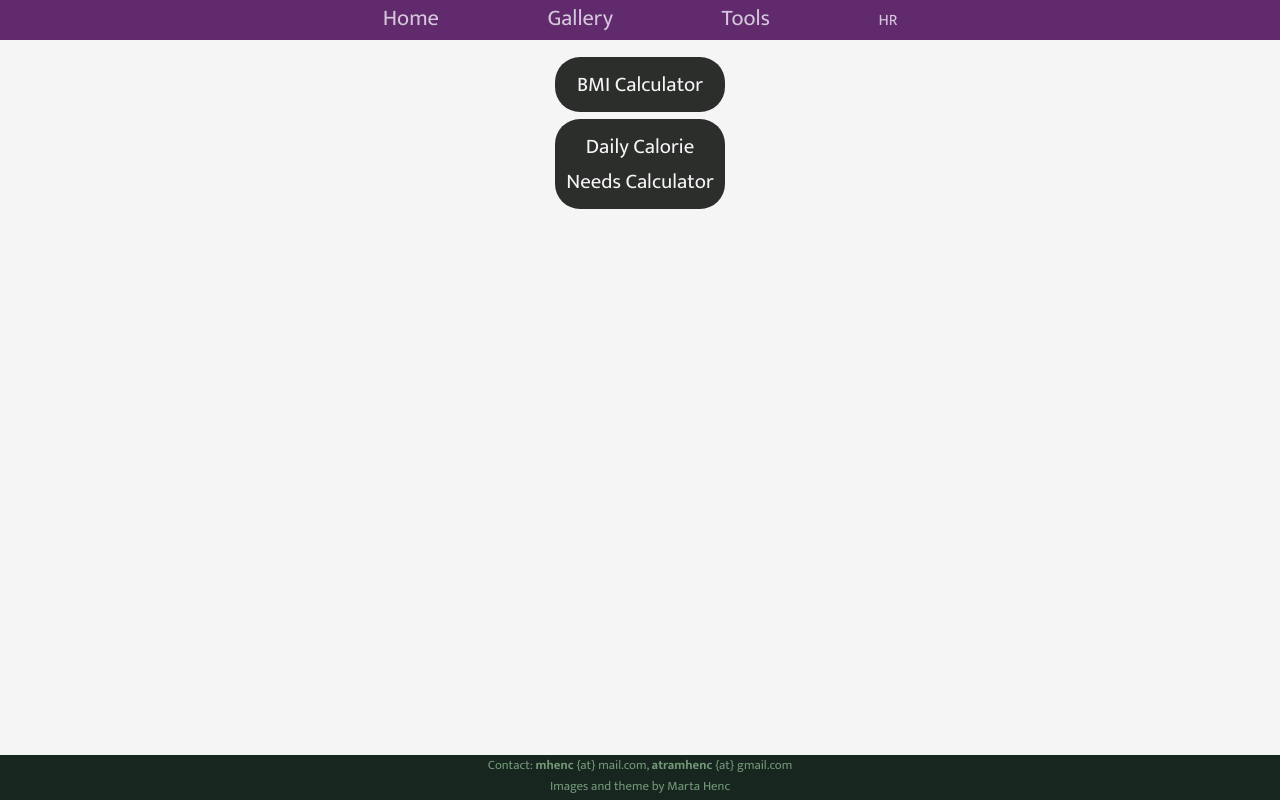
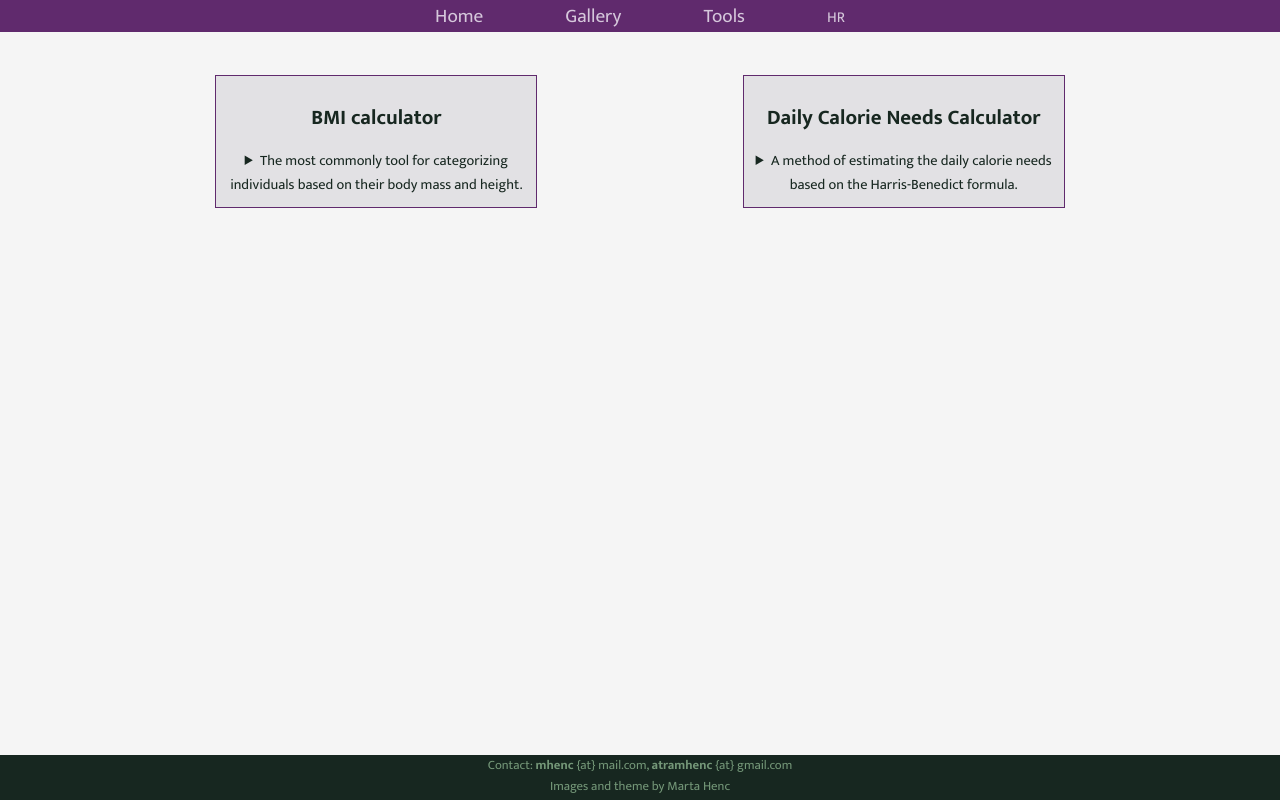
Before and after one commit to nebulalagoon/tools, a plain HTML site: page index.html in a window 1280 px wide. Drawn offline with Linux system fonts and the light colour scheme; a web font is replaced by a local one.

Commit message:
Redesigned page, added descriptions

```diff
--- a/index.html
+++ b/index.html
@@ -1,11 +1,11 @@
 <!DOCTYPE html>
-<html lang="hr">
+<html lang="eng">
 
   <head>
 
     <meta charset="utf-8"/>
     <meta name="viewport" content="width=device-width, initial-scale=1.0">
-    <link rel='stylesheet' href='tools_style.css' type='text/css' id = "theme">
+    <link rel='stylesheet' href='tools.css' type='text/css' id = "theme">
     <link href="https://fonts.googleapis.com/css?family=Laila:700|Mukta:400,700" rel="stylesheet">
     <link rel="icon" type="image/png" href="../favicon-32x32.png" sizes="32x32" />
     <link rel="icon" type="image/png" href="../favicon-16x16.png" sizes="16x16" />
@@ -24,8 +24,22 @@
   </div>
 
     <div id = "toolBox">
-        <a href = "https://martahenc.from.hr/bmi_calculator/" class = "tool">BMI Calculator</a>
-        <a href = "https://martahenc.from.hr/kcal_calculator/" class = "tool">Daily Calorie Needs Calculator</a>
+        <a href = "https://martahenc.from.hr/bmi_calculator/"> <div class = "tool" id = "bmi">
+          <h1>BMI calculator</h1>
+          <details>
+              <summary>The most commonly tool for categorizing individuals based on their body mass and height.</summary>
+              <p>Commonly accepted BMI ranges are underweight: under 18.5 kg/m2, normal weight: 18.5 to 25, overweight: 25 to 30, obese: over 30. The main shortcoming of the formula is the inability to accurately determine the ratio of body fat and muscle. Since muscle tissue is heavier than fatty tissue, individuals with a higher percentage of muscle tissue may be categorized as overweight.</p>
+            </details>
+        </div></a>
+
+        <a href = "https://martahenc.from.hr/kcal_calculator/"> <div class = "tool" id = "kcal">
+          <h1>Daily Calorie Needs Calculator</h1>
+          <details>
+            <summary>A method of estimating the daily calorie needs based on the Harris-Benedict formula.</summary>
+            <p>The calculator uses the original Harris-Benedict formula and the revised version (by Mifflin and St Jeor) to calculate the basal metabolic rate of an individual. The result is then multiplied by a factor corresponding to the individual's activity level. This method has the same flaw as the BMI formula, it doesn't take into account the amount of body fat or muscle of an individual. The resulting calorie value is only adequate for individual that are overwieght or have normal weight. For obese individuals the result is usually reduced by 500-1000 kcal, and increased by the same amount for underweight individuals.</p>
+          </details>
+        </div></a>
+
     </div>
 
     <footer>
--- /dev/null
+++ b/tools.scss
@@ -0,0 +1,47 @@
+//imports
+
+@import '../index/css/scss_partials/crocuses_variables';
+@import '../index/css/scss_partials/header&footer';
+@import '../index/css/scss_partials/theme_template';
+
+#toolBox {
+    position: relative;
+    top: 50px;
+    margin: 10px 20px;
+    display: flex;
+    flex-direction: row;
+    flex-wrap: wrap;
+    justify-content: space-evenly;
+    align-items: flex-start;
+}
+
+.tool {
+    font-family: $font-stack;
+    background-color: rgb(226, 225, 228);
+    border-color: $header-color;
+    border-width: 1px;
+    border-style: solid;
+    flex: 0 1 auto;
+    margin: 15px 10px;
+    padding: 10px;
+    width: 300px;
+    text-align: center;
+
+}
+
+.tool:hover {
+    background-color: $highlight-color;
+}
+
+.tool > * {
+    font-size: 0.8rem;
+    color: $footer-color;
+
+    summary {
+        font-size: 0.9rem;
+    }
+}
+
+.tool h1 {
+    font-size: 1.3rem;
+}
```
Also changed, not shown: tools.css (added), 1 other file.
